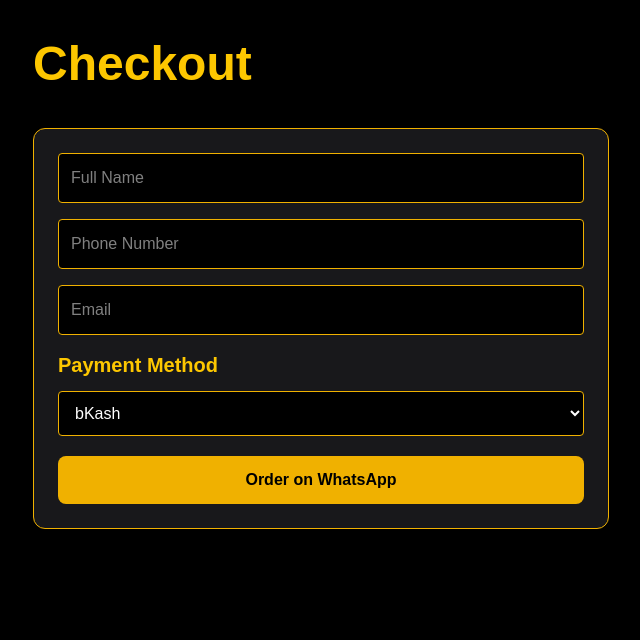
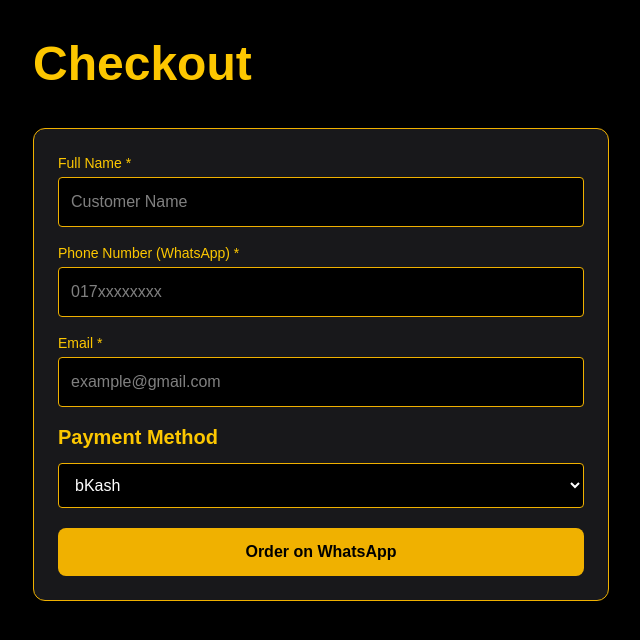
Before and after one commit to kajonsk1997-spec/ai-video-studio, a Next.js app: page /checkout in a window 1280 px wide. Shown: the top 640 px of the page, without its empty margins (7-647 px from the left). Built offline with nearby package versions, Linux system fonts and the light colour scheme.

Commit message:
Added admin upload page and linked with admin panel

```diff
--- /dev/null
+++ b/app/a upload/page.jsx
@@ -0,0 +1,99 @@
+"use client";
+
+import { useState } from "react";
+import { db } from "@/lib/firebase"; // Firebase path check korun
+import { collection, addDoc } from "firebase/firestore";
+
+export default function UploadPage() {
+  const [title, setTitle] = useState("");
+  const [price, setPrice] = useState("");
+  const [description, setDescription] = useState("");
+  const [loading, setLoading] = useState(false);
+  const [successMsg, setSuccessMsg] = useState("");
+
+  const handleUpload = async (e) => {
+    e.preventDefault();
+    setLoading(true);
+    setSuccessMsg("");
+
+    try {
+      await addDoc(collection(db, "products"), {
+        title,
+        price: Number(price),
+        description,
+        createdAt: new Date(),
+      });
+
+      setSuccessMsg("Product uploaded successfully!");
+      setTitle("");
+      setPrice("");
+      setDescription("");
+    } catch (error) {
+      console.error("Error adding document: ", error);
+      alert("Failed to upload product.");
+    } finally {
+      setLoading(false);
+    }
+  };
+
+  return (
+    <main className="min-h-screen bg-black text-white p-10">
+      <h1 className="text-4xl font-bold text-yellow-400 mb-6 text-center">
+        Upload Product / Feature
+      </h1>
+
+      <div className="max-w-xl mx-auto bg-zinc-900 border border-yellow-500 rounded-xl p-6">
+        {successMsg && (
+          <div className="mb-4 p-3 bg-green-600 text-white rounded">
+            {successMsg}
+          </div>
+        )}
+
+        <form onSubmit={handleUpload}>
+          <div className="mb-4">
+            <label className="block text-yellow-400 text-sm mb-1">Product Title *</label>
+            <input
+              type="text"
+              required
+              value={title}
+              onChange={(e) => setTitle(e.target.value)}
+              className="w-full p-3 bg-black border border-yellow-500 rounded text-white"
+              placeholder="Jemon: Netflix Premium 1 Month"
+            />
+          </div>
+
+          <div className="mb-4">
+            <label className="block text-yellow-400 text-sm mb-1">Price (TK) *</label>
+            <input
+              type="number"
+              required
+              value={price}
+              onChange={(e) => setPrice(e.target.value)}
+              className="w-full p-3 bg-black border border-yellow-500 rounded text-white"
+              placeholder="350"
+            />
+          </div>
+
+          <div className="mb-4">
+            <label className="block text-yellow-400 text-sm mb-1">Description / Features *</label>
+            <textarea
+              required
+              value={description}
+              onChange={(e) => setDescription(e.target.value)}
+              className="w-full p-3 bg-black border border-yellow-500 rounded text-white h-32"
+              placeholder="Product er details ba features ekhane likhun..."
+            />
+          </div>
+
+          <button
+            type="submit"
+            disabled={loading}
+            className="block w-full text-center bg-yellow-500 text-black py-3 rounded-lg font-bold cursor-pointer"
+          >
+            {loading ? "Uploading..." : "Upload Product"}
+          </button>
+        </form>
+      </div>
+    </main>
+  );
+}
--- a/app/checkout/page.tsx
+++ b/app/checkout/page.tsx
@@ -4,30 +4,66 @@ import { useState } from "react";
 
 export default function CheckoutPage() {
   const [paymentMethod, setPaymentMethod] = useState("bKash");
+  const [fullName, setFullName] = useState("");
+  const [phone, setPhone] = useState("");
+  const [email, setEmail] = useState("");
+
+  const handleSubmit = (e) => {
+    e.preventDefault();
+
+    // WhatsApp মেসেজ তৈরি করা
+    const message = `New Order - One Shop%0A%0AFull Name: ${encodeURIComponent(fullName)}%0APhone (WhatsApp): ${encodeURIComponent(phone)}%0AEmail: ${encodeURIComponent(email)}%0APayment Method: ${paymentMethod}%0APayment Number: 01571282946`;
+
+    // WhatsApp লিংক ওপেন করা
+    window.open(`https://wa.me/8801571282946?text=${message}`, "_blank");
+  };
 
   return (
     <main className="min-h-screen bg-black text-white p-10">
-
       <h1 className="text-5xl font-bold text-yellow-400">
         Checkout
       </h1>
 
-      <div className="mt-10 max-w-xl bg-zinc-900 border border-yellow-500 rounded-xl p-6">
+      <form onSubmit={handleSubmit} className="mt-10 max-w-xl bg-zinc-900 border border-yellow-500 rounded-xl p-6">
 
+        {/* Full Name Field (Mandatory) */}
+        <div className="mb-4">
+          <label className="block text-yellow-400 text-sm mb-1">Full Name *</label>
           <input
-          className="w-full p-3 mb-4 bg-black border border-yellow-500 rounded"
-          placeholder="Full Name"
+            type="text"
+            required
+            value={fullName}
+            onChange={(e) => setFullName(e.target.value)}
+            className="w-full p-3 bg-black border border-yellow-500 rounded text-white"
+            placeholder="Customer Name"
           />
+        </div>
 
+        {/* Phone Number Field (Mandatory) */}
+        <div className="mb-4">
+          <label className="block text-yellow-400 text-sm mb-1">Phone Number (WhatsApp) *</label>
           <input
-          className="w-full p-3 mb-4 bg-black border border-yellow-500 rounded"
-          placeholder="Phone Number"
+            type="tel"
+            required
+            value={phone}
+            onChange={(e) => setPhone(e.target.value)}
+            className="w-full p-3 bg-black border border-yellow-500 rounded text-white"
+            placeholder="017xxxxxxxx"
           />
+        </div>
 
+        {/* Email Field (Mandatory) */}
+        <div className="mb-4">
+          <label className="block text-yellow-400 text-sm mb-1">Email *</label>
           <input
-          className="w-full p-3 mb-4 bg-black border border-yellow-500 rounded"
-          placeholder="Email"
+            type="email"
+            required
+            value={email}
+            onChange={(e) => setEmail(e.target.value)}
+            className="w-full p-3 bg-black border border-yellow-500 rounded text-white"
+            placeholder="example@gmail.com"
           />
+        </div>
 
         <h2 className="text-yellow-400 text-xl font-bold mb-3">
           Payment Method
@@ -36,23 +72,21 @@ export default function CheckoutPage() {
         <select
           value={paymentMethod}
           onChange={(e) => setPaymentMethod(e.target.value)}
-          className="w-full p-3 mb-5 bg-black border border-yellow-500 rounded"
+          className="w-full p-3 mb-5 bg-black border border-yellow-500 rounded text-white"
         >
-          <option>bKash</option>
-          <option>Nagad</option>
-          <option>Card</option>
+          <option value="bKash">bKash</option>
+          <option value="Nagad">Nagad</option>
+          <option value="Card">Card</option>
         </select>
 
-        <a
-          href={`https://wa.me/8801571282946?text=New%20Order%20-%20One%20Shop%0A%0APayment%20Method:%20${paymentMethod}%0APayment%20Number:%2001571282946`}
-          target="_blank"
-          className="block w-full text-center bg-yellow-500 text-black py-3 rounded-lg font-bold"
+        <button
+          type="submit"
+          className="block w-full text-center bg-yellow-500 text-black py-3 rounded-lg font-bold cursor-pointer"
         >
           Order on WhatsApp
-        </a>
+        </button>
 
-      </div>
-
+      </form>
     </main>
   );
 }
```
Lines whose indentation alone changed are shown as unchanged.
